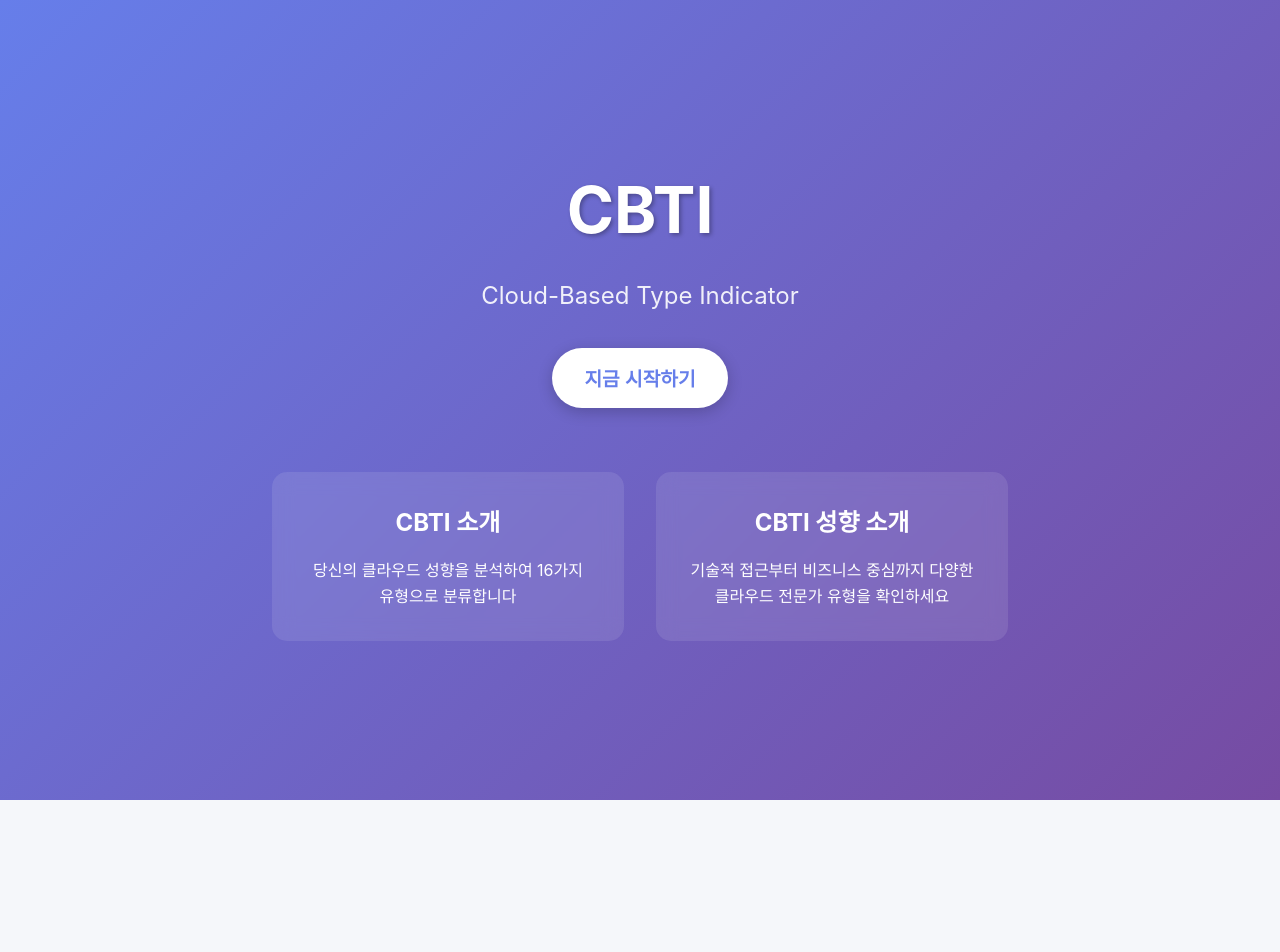
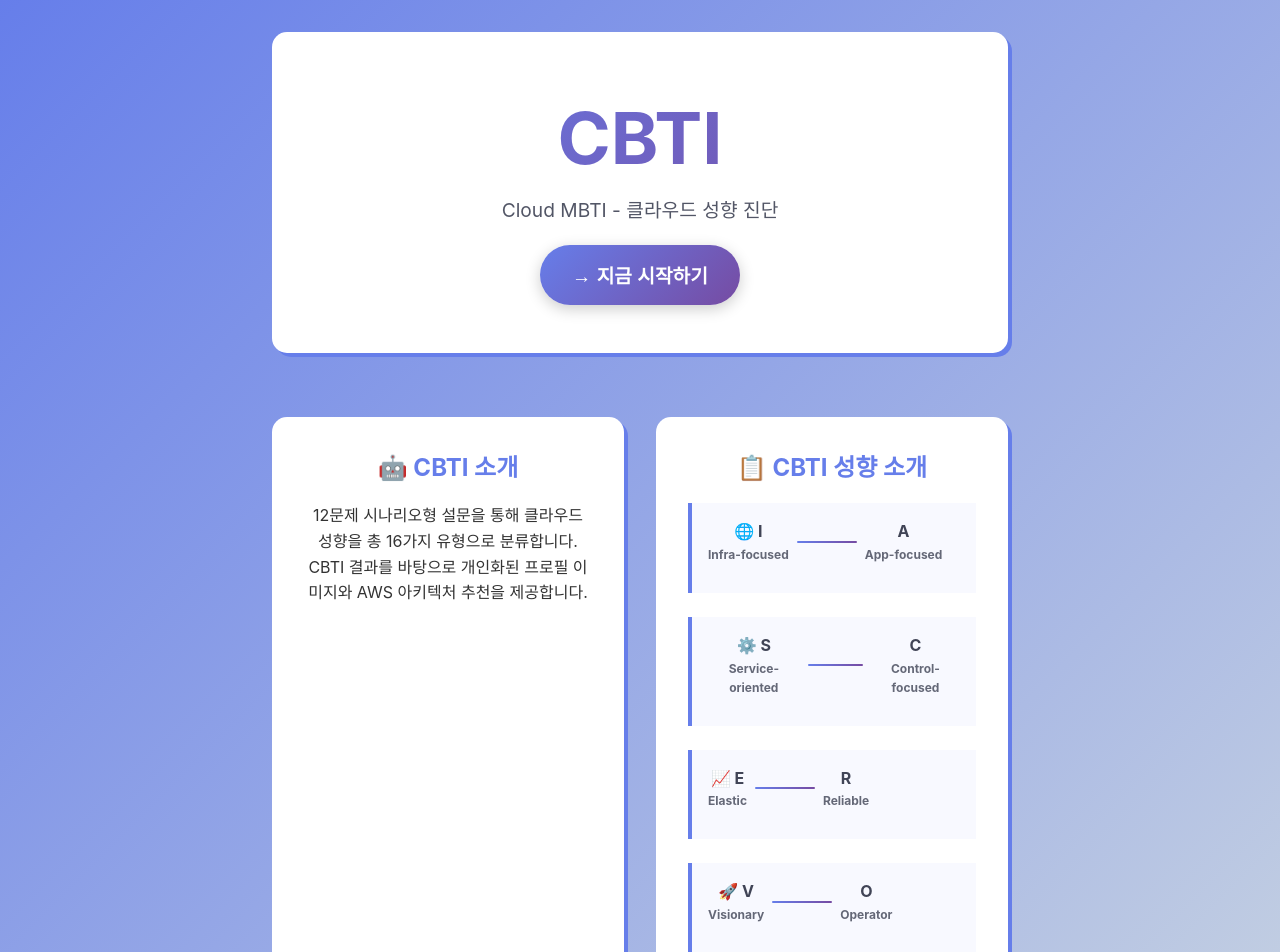
Before and after one commit to QloudTeam/Qloud09-aws-hackathon, a React (Vite) app: page / in a window 1280 px wide. Shown: the top 952 px of the page. Before the commit the page ends 800 px from the top, so only its background shows below. Built offline with nearby package versions, Linux system fonts and the light colour scheme.

Commit message:
index 페이지 UI 수정

```diff
--- a/src/App.css
+++ b/src/App.css
@@ -4,6 +4,7 @@
  padding: 0;
  box-sizing: border-box;
 }
+
 
 body {
  font-family: -apple-system, BlinkMacSystemFont, 'Segoe UI', 'Roboto', sans-serif;
@@ -12,9 +13,11 @@ body {
  line-height: 1.6;
 }
 
+
 .App {
  min-height: 100vh;
 }
+
 
 /* 홈페이지 스타일 */
 .home-container {
@@ -22,8 +25,9 @@ body {
  display: flex;
  align-items: center;
  justify-content: center;
-  background: linear-gradient(135deg, #667eea 0%, #764ba2 100%);
+ background: linear-gradient(135deg, #667eea 0%, #c3cfe2 100%);
 }
+
 
 .home-content {
  text-align: center;
@@ -32,26 +36,39 @@ body {
  padding: 2rem;
 }
 
+
 .hero-section {
  margin-bottom: 4rem;
+ background: white;
+ border-radius: 15px;
+ padding: 3rem;
+ box-shadow: 4px 4px 0px #667eea;
+ color: #333;
 }
 
+
 .main-title {
-  font-size: 4rem;
+ font-size: 4.5rem;
  font-weight: bold;
-  margin-bottom: 1rem;
-  text-shadow: 2px 2px 4px rgba(0,0,0,0.3);
+ color: #475cb9;
+ background: linear-gradient(135deg, #667eea 0%, #764ba2 100%);
+ -webkit-background-clip: text;
+ -webkit-text-fill-color: transparent;
+ background-clip: text;
 }
 
+
 .subtitle {
-  font-size: 1.5rem;
-  margin-bottom: 2rem;
+ font-size: 1.2rem;
+ margin-bottom: 1.2rem;
  opacity: 0.9;
+ color: #404456;
 }
 
+
 .start-button {
-  background: white;
-  color: #667eea;
+ background: linear-gradient(135deg, #667eea 0%, #764ba2 100%);
+ color: white;
  border: none;
  padding: 1rem 2rem;
  font-size: 1.2rem;
@@ -62,10 +79,12 @@ body {
  box-shadow: 0 4px 15px rgba(0,0,0,0.2);
 }
 
+
 .start-button:hover {
  transform: translateY(-2px);
  box-shadow: 0 6px 20px rgba(0,0,0,0.3);
 }
+
 
 .info-sections {
  display: grid;
@@ -73,17 +92,103 @@ body {
  gap: 2rem;
 }
 
+
 .info-section {
-  background: rgba(255,255,255,0.1);
+ background: white;
  padding: 2rem;
  border-radius: 15px;
-  backdrop-filter: blur(10px);
+ box-shadow: 4px 4px 0px #667eea;
+ color: #333;
 }
+
 
 .info-section h2 {
  margin-bottom: 1rem;
  font-size: 1.5rem;
+ color: #667eea;
 }
+
+
+.cbti-dimensions {
+ display: flex;
+ flex-direction: column;
+ gap: 1.5rem;
+}
+
+
+.dimension {
+ background: #f8f9ff;
+ padding: 1rem;
+ border-left: 4px solid #667eea;
+}
+
+
+.dimension-header {
+ display: flex;
+ justify-content: space-between;
+ align-items: center;
+ margin-bottom: 0.8rem;
+}
+
+
+.dimension-title {
+ font-weight: bold;
+ color: #667eea;
+ font-size: 0.95rem;
+}
+
+
+.dimension-scale {
+ display: flex;
+ align-items: center;
+ gap: 0.5rem;
+ font-weight: bold;
+ color: #404456;
+}
+
+
+.scale-line {
+ width: 60px;
+ height: 2px;
+ background: linear-gradient(90deg, #667eea 0%, #764ba2 100%);
+ border-radius: 1px;
+}
+
+
+.dimension-desc {
+ font-size: 0.85rem;
+ line-height: 1.4;
+}
+
+
+.dimension-desc p {
+ margin: 0.3rem 0;
+ color: #555;
+}
+
+
+.dimension-desc strong {
+ color: #333;
+}
+
+.scale-item {
+ display: flex;
+ flex-direction: column;
+ align-items: center;
+ text-align: center;
+ font-size: 0.85rem;
+}
+
+.scale-item span:first-child {
+ font-weight: bold;
+ font-size: 1rem;
+}
+
+.scale-item span:last-child {
+ font-size: 0.75rem;
+ opacity: 0.8;
+}
+
 
 /* 테스트 페이지 스타일 */
 .test-container {
@@ -93,9 +198,11 @@ body {
  margin: 0 auto;
 }
 
+
 .progress-container {
  margin-bottom: 3rem;
 }
+
 
 .progress-header {
  display: flex;
@@ -104,16 +211,19 @@ body {
  margin-bottom: 1rem;
 }
 
+
 .progress-title {
  font-size: 1.5rem;
  font-weight: bold;
  color: #667eea;
 }
 
+
 .progress-count {
  font-size: 1.2rem;
  color: #666;
 }
+
 
 .progress-bar {
  width: 100%;
@@ -123,11 +233,13 @@ body {
  overflow: hidden;
 }
 
+
 .progress-fill {
  height: 100%;
  background: linear-gradient(90deg, #667eea 0%, #764ba2 100%);
  transition: width 0.3s ease;
 }
+
 
 .question-section {
  background: white;
@@ -137,6 +249,7 @@ body {
  margin-bottom: 2rem;
 }
 
+
 .question-text {
  font-size: 1.5rem;
  margin-bottom: 2rem;
@@ -144,11 +257,13 @@ body {
  line-height: 1.4;
 }
 
+
 .options-container {
  display: flex;
  flex-direction: column;
  gap: 1rem;
 }
+
 
 .option-button {
  padding: 1.5rem;
@@ -161,10 +276,12 @@ body {
  text-align: left;
 }
 
+
 .option-button:hover {
  border-color: #667eea;
  background: #f8f9ff;
 }
+
 
 .option-button.selected {
  border-color: #667eea;
@@ -172,11 +289,13 @@ body {
  color: white;
 }
 
+
 .navigation-buttons {
  display: flex;
  justify-content: space-between;
  gap: 1rem;
 }
+
 
 .nav-button {
  padding: 1rem 2rem;
@@ -187,29 +306,35 @@ body {
  transition: all 0.3s ease;
 }
 
+
 .prev-button {
  background: #f0f0f0;
  color: #666;
 }
 
+
 .prev-button:hover:not(:disabled) {
  background: #e0e0e0;
 }
+
 
 .next-button {
  background: linear-gradient(135deg, #667eea 0%, #764ba2 100%);
  color: white;
 }
 
+
 .next-button:hover:not(:disabled) {
  transform: translateY(-2px);
  box-shadow: 0 4px 15px rgba(102, 126, 234, 0.4);
 }
 
+
 .nav-button:disabled {
  opacity: 0.5;
  cursor: not-allowed;
 }
+
 
 /* 추가 정보 입력 페이지 스타일 */
 .character-info-container {
@@ -220,6 +345,7 @@ body {
  padding: 2rem;
 }
 
+
 .info-content {
  background: white;
  padding: 3rem;
@@ -229,6 +355,7 @@ body {
  width: 100%;
 }
 
+
 .page-title {
  font-size: 2rem;
  margin-bottom: 1rem;
@@ -236,30 +363,36 @@ body {
  text-align: center;
 }
 
+
 .page-subtitle {
  color: #666;
  text-align: center;
  margin-bottom: 3rem;
 }
 
+
 .form-section {
  margin-bottom: 3rem;
 }
 
+
 .form-group {
  margin-bottom: 2rem;
 }
+
 
 .form-group h3 {
  margin-bottom: 1rem;
  color: #333;
 }
 
+
 .radio-group {
  display: flex;
  gap: 1rem;
  flex-wrap: wrap;
 }
+
 
 .radio-option {
  display: flex;
@@ -273,15 +406,18 @@ body {
  min-width: 120px;
 }
 
+
 .radio-option:hover {
  border-color: #667eea;
  background: #f8f9ff;
 }
 
+
 .radio-option input[type="radio"]:checked + span {
  color: #667eea;
  font-weight: bold;
 }
+
 
 .submit-button {
  width: 100%;
@@ -296,10 +432,12 @@ body {
  transition: all 0.3s ease;
 }
 
+
 .submit-button:hover {
  transform: translateY(-2px);
  box-shadow: 0 6px 20px rgba(102, 126, 234, 0.4);
 }
+
 
 /* 결과 페이지 스타일 */
 .result-container {
@@ -307,6 +445,7 @@ body {
  padding: 2rem;
  background: #f5f7fa;
 }
+
 
 .result-content {
  max-width: 1000px;
@@ -317,6 +456,7 @@ body {
  box-shadow: 0 10px 30px rgba(0,0,0,0.1);
 }
 
+
 .result-top {
  background: linear-gradient(135deg, #667eea 0%, #764ba2 100%);
  color: white;
@@ -324,10 +464,12 @@ body {
  text-align: center;
 }
 
+
 .result-top h1 {
  font-size: 2rem;
  margin-bottom: 2rem;
 }
+
 
 .cbti-code {
  display: inline-block;
@@ -346,21 +488,25 @@ body {
  transition: all 0.3s ease;
 }
 
+
 .cbti-code:hover {
  transform: scale(1.05);
  box-shadow: 0 12px 35px rgba(253, 203, 110, 0.4);
 }
+
 
 .type-info h2 {
  font-size: 2.5rem;
  margin-bottom: 1rem;
 }
 
+
 .type-info p {
  font-size: 1.2rem;
  margin-bottom: 1rem;
  opacity: 0.9;
 }
+
 
 .hashtags {
  display: flex;
@@ -369,6 +515,7 @@ body {
  margin-top: 1.5rem;
  flex-wrap: wrap;
 }
+
 
 .hashtag {
  background: rgba(255, 255, 255, 0.2);
@@ -382,10 +529,12 @@ body {
  transition: all 0.3s ease;
 }
 
+
 .hashtag:hover {
  background: rgba(255, 255, 255, 0.3);
  transform: translateY(-2px);
 }
+
 
 .result-middle {
  padding: 3rem;
@@ -393,12 +542,14 @@ body {
  background: #f8f9ff;
 }
 
+
 .generated-image {
  max-width: 400px;
  width: 100%;
  border-radius: 15px;
  box-shadow: 0 8px 25px rgba(0,0,0,0.1);
 }
+
 
 .result-bottom {
  padding: 3rem;
@@ -408,10 +559,12 @@ body {
  align-items: start;
 }
 
+
 .architecture-section h3 {
  margin-bottom: 1rem;
  color: #333;
 }
+
 
 .architecture-placeholder {
  background: #f8f9ff;
@@ -420,17 +573,20 @@ body {
  border: 2px solid #e0e7ff;
 }
 
+
 .recommended-services h4 {
  margin-bottom: 1rem;
  color: #333;
  font-size: 1.1rem;
 }
 
+
 .service-tags {
  display: flex;
  flex-wrap: wrap;
  gap: 0.5rem;
 }
+
 
 .service-tag {
  background: linear-gradient(135deg, #667eea 0%, #764ba2 100%);
@@ -441,11 +597,13 @@ body {
  font-weight: 500;
 }
 
+
 .action-buttons {
  display: flex;
  flex-direction: column;
  gap: 1rem;
 }
+
 
 .action-button {
  padding: 1rem;
@@ -456,15 +614,18 @@ body {
  transition: all 0.3s ease;
 }
 
+
 .slack-button {
  background: #4A154B;
  color: white;
  margin-bottom: 1rem;
 }
 
+
 .slack-button:hover {
  background: #350d36;
 }
+
 
 .button-group {
  display: flex;
@@ -472,14 +633,17 @@ body {
  gap: 0.5rem;
 }
 
+
 .button-group .action-button {
  background: #f0f0f0;
  color: #333;
 }
 
+
 .button-group .action-button:hover {
  background: #e0e0e0;
 }
+
 
 /* 아키텍처 다이어그램 스타일 */
 .architecture-container {
@@ -489,11 +653,13 @@ body {
  box-shadow: 0 4px 15px rgba(0,0,0,0.1);
 }
 
+
 .architecture-tabs {
  display: flex;
  background: #f8f9ff;
  border-bottom: 1px solid #e0e7ff;
 }
+
 
 .tab {
  flex: 1;
@@ -505,15 +671,18 @@ body {
  transition: all 0.3s ease;
 }
 
+
 .tab.active {
  background: white;
  color: #667eea;
  border-bottom: 2px solid #667eea;
 }
 
+
 .architecture-content {
  padding: 2rem;
 }
+
 
 .diagram-header, .code-header {
  display: flex;
@@ -521,6 +690,7 @@ body {
  align-items: center;
  margin-bottom: 1rem;
 }
+
 
 .download-btn {
  background: linear-gradient(135deg, #667eea 0%, #764ba2 100%);
@@ -532,6 +702,7 @@ body {
  font-size: 0.9rem;
 }
 
+
 .architecture-diagram {
  width: 100%;
  max-width: 800px;
@@ -540,19 +711,23 @@ body {
  box-shadow: 0 4px 15px rgba(0,0,0,0.1);
 }
 
+
 .services-list {
  margin-top: 1.5rem;
 }
+
 
 .services-list h5 {
  margin-bottom: 0.5rem;
  color: #333;
 }
 
+
 .code-section {
  max-height: 500px;
  overflow-y: auto;
 }
+
 
 .code-block {
  background: #f8f9fa;
@@ -564,45 +739,46 @@ body {
  line-height: 1.4;
 }
 
+
 .free-tier-info {
  background: #f0f8ff;
  padding: 1.5rem;
  border-top: 1px solid #e0e7ff;
 }
 
+
 .free-tier-info h5 {
  margin-bottom: 1rem;
  color: #667eea;
 }
+
 
 .free-tier-info ul {
  list-style: none;
  padding: 0;
 }
 
+
 .free-tier-info li {
  padding: 0.3rem 0;
  color: #555;
 }
+
 
 /* 반응형 디자인 */
 @media (max-width: 768px) {
  .info-sections {
    grid-template-columns: 1fr;
  }
-
   .result-bottom {
    grid-template-columns: 1fr;
  }
-
   .main-title {
    font-size: 3rem;
  }
-
   .radio-group {
    flex-direction: column;
  }
-
   .radio-option {
    min-width: auto;
  }
--- a/src/pages/HomePage.tsx
+++ b/src/pages/HomePage.tsx
@@ -1,5 +1,6 @@
 import React from 'react';
 import { useNavigate } from 'react-router-dom';
+
 
 /**
 * 메인 홈페이지 컴포넌트
@@ -7,30 +8,105 @@ import { useNavigate } from 'react-router-dom';
 const HomePage: React.FC = () => {
  const navigate = useNavigate();
 
+
  const handleStartTest = () => {
    navigate('/test');
  };
+
 
  return (
    <div className="home-container">
      <div className="home-content">
        <div className="hero-section">
          <h1 className="main-title">CBTI</h1>
-          <p className="subtitle">Cloud-Based Type Indicator</p>
+         <p className="subtitle">Cloud MBTI - 클라우드 성향 진단</p>
          <button className="start-button" onClick={handleStartTest}>
-            지금 시작하기
+           → 지금 시작하기
          </button>
        </div>
 
        <div className="info-sections">
          <div className="info-section">
-            <h2>CBTI 소개</h2>
-            <p>당신의 클라우드 성향을 분석하여 16가지 유형으로 분류합니다</p>
+           <h2>🤖 CBTI 소개</h2>
+             <p>12문제 시나리오형 설문을 통해 클라우드 성향을 총 16가지 유형으로 분류합니다. </p>
+             <p>CBTI 결과를 바탕으로 개인화된 프로필 이미지와 AWS 아키텍처 추천을 제공합니다.</p>
          </div>
 
          <div className="info-section">
-            <h2>CBTI 성향 소개</h2>
-            <p>기술적 접근부터 비즈니스 중심까지 다양한 클라우드 전문가 유형을 확인하세요</p>
+           <h2>📋 CBTI 성향 소개</h2>
+           <div className="cbti-dimensions">
+             <div className="dimension">
+               <div className="dimension-header">
+                 <div className="dimension-scale">
+                   <div className="scale-item">
+                     <span>🌐 I</span>
+                     <span>Infra-focused</span>
+                   </div>
+                   <div className="scale-line"></div>
+                   <div className="scale-item">
+                     <span>A</span>
+                     <span>App-focused</span>
+                   </div>
+                 </div>
+               </div>
+               <div className="dimension-desc">
+               </div>
+             </div>
+
+             <div className="dimension">
+               <div className="dimension-header">
+                 <div className="dimension-scale">
+                   <div className="scale-item">
+                     <span>⚙️ S</span>
+                     <span>Service-oriented</span>
+                   </div>
+                   <div className="scale-line"></div>
+                   <div className="scale-item">
+                     <span>C</span>
+                     <span>Control-focused</span>
+                   </div>
+                 </div>
+               </div>
+               <div className="dimension-desc">
+               </div>
+             </div>
+
+             <div className="dimension">
+               <div className="dimension-header">
+                 <div className="dimension-scale">
+                   <div className="scale-item">
+                     <span>📈 E</span>
+                     <span>Elastic</span>
+                   </div>
+                   <div className="scale-line"></div>
+                   <div className="scale-item">
+                     <span>R</span>
+                     <span>Reliable</span>
+                   </div>
+                 </div>
+               </div>
+               <div className="dimension-desc">
+               </div>
+             </div>
+
+             <div className="dimension">
+               <div className="dimension-header">
+                 <div className="dimension-scale">
+                   <div className="scale-item">
+                     <span>🚀 V</span>
+                     <span>Visionary</span>
+                   </div>
+                   <div className="scale-line"></div>
+                   <div className="scale-item">
+                     <span>O</span>
+                     <span>Operator</span>
+                   </div>
+                 </div>
+               </div>
+               <div className="dimension-desc">
+               </div>
+             </div>
+           </div>
          </div>
        </div>
      </div>
@@ -38,4 +114,5 @@ const HomePage: React.FC = () => {
  );
 };
 
+
 export default HomePage;
```
Also changed, not shown: 2 other files (tests, documents, lock files or other folders). Lines whose indentation alone changed are shown as unchanged.
